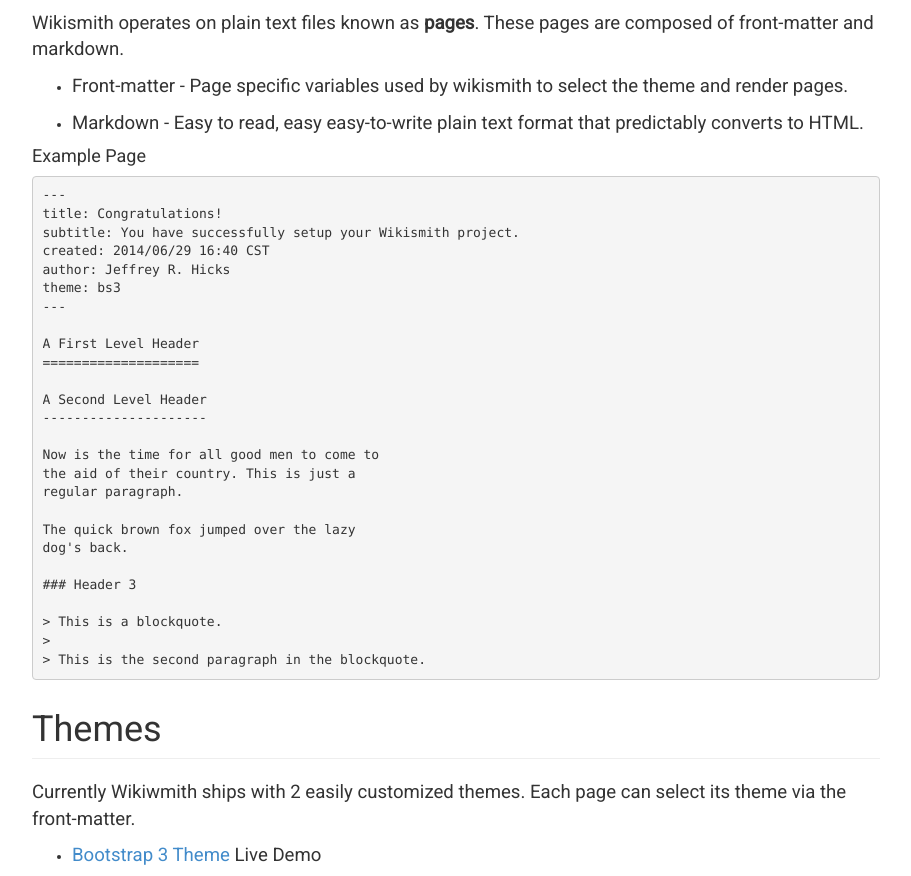
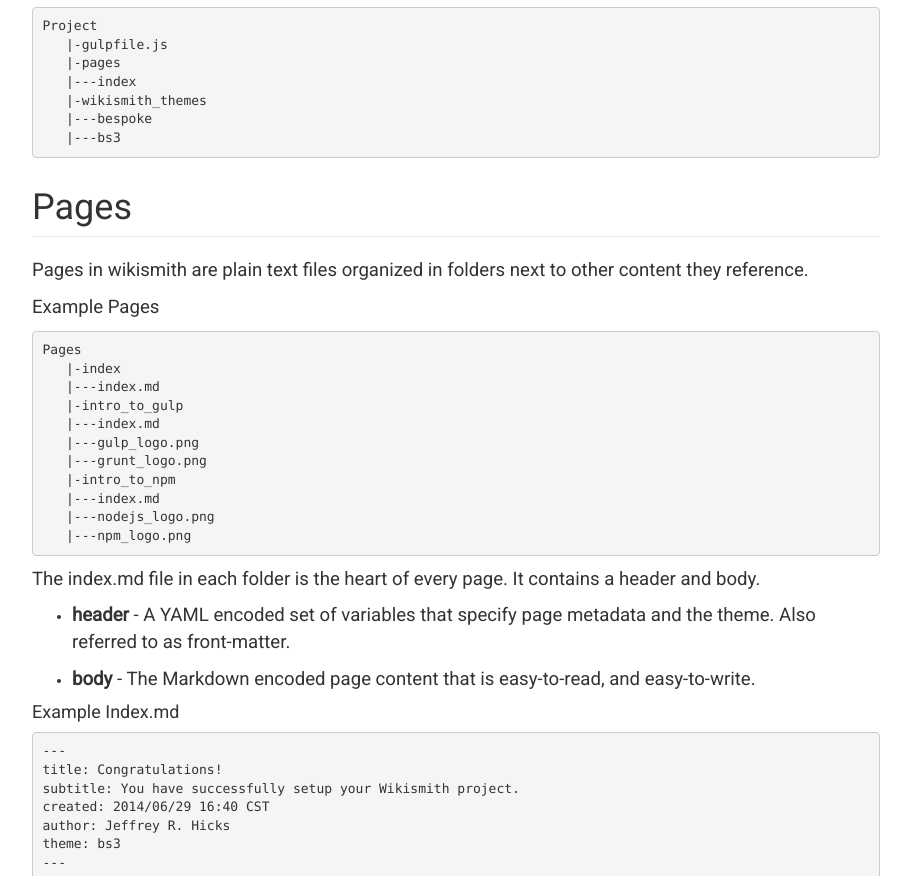
Before and after one commit to wikismith/wikismith.github.io, a plain HTML site: page index.html in a window 1280 px wide. Shown: the part 786-1662 px from the top of the page, without its empty margins (38-949 px from the left). Drawn offline with Linux system fonts and the light colour scheme; files that its build step writes are made by us from their sources; a script that the page names is missing.

Commit message:
word tweaks

```diff
--- a/index.html
+++ b/index.html
@@ -98,20 +98,45 @@
 
 <div class="row">
 <div class="col-md-9" role="main">
-<!-- h1 --><h1 class="page-header">Transform Plain Text Into Beautiful Wiki Pages, Blog Posts, and Presentations. </h1>
+<!-- h1 --><h1 class="page-header">Build Wiki Pages, Blog Posts, and Presentations. </h1>
 
 <!-- h2 --><h2 id="md-getting-started">Getting Started</h2><p>After you install npm, yo, and gulp.</p>
 <pre><code>npm <span class="hljs-operator"><span class="hljs-keyword">install</span> generator-wikismith</span>
 </code></pre><pre><code><span class="hljs-title">yo</span> wikismith
 </code></pre><pre><code>gulp
-</code></pre><!-- h1 --><h1 class="page-header" id="md-plain-text">Plain Text</h1><p>Wikismith operates on plain text files known as <strong>pages</strong>.  These pages are composed of front-matter and markdown.</p>
+</code></pre><!-- h1 --><h1 class="page-header" id="md-project-structure">Project Structure</h1><p>Wikismith projects are composed of pages, themes, and a gulpfile.</p>
+<pre><code>Project
+   |-gulpfile.js
+   |-pages
+   |---index
+   |-wikismith_themes
+   |---bespoke
+   |---bs3
+</code></pre>
+
+<!-- h1 --><h1 class="page-header" id="md-pages">Pages</h1><p>Pages in wikismith are plain text files organized in folders next to other content they reference.</p>
+<p>Example Pages</p>
+<pre><code>Pages
+   |-index
+   |---index.md
+   |-intro_to_gulp
+   |---index.md
+   |---gulp_logo.png
+   |---grunt_logo.png
+   |-intro_to_npm
+   |---index.md
+   |---nodejs_logo.png
+   |---npm_logo.png
+</code></pre>
+
+<p>The index.md file in each folder is the heart of every page.  It contains a header and body.</p>
 <ul>
-<li><p>Front-matter - Page specific variables used by wikismith to select the theme and render pages.</p>
+<li><p><strong>header</strong> - A YAML encoded set of variables that specify page metadata and the theme.  Also referred to as front-matter.</p>
 </li>
-<li><p>Markdown - Easy to read, easy easy-to-write plain text format that predictably converts to HTML.</p>
+<li><p><strong>body</strong> - The Markdown encoded page content that is easy-to-read, and easy-to-write.</p>
 </li>
 </ul>
-<!-- h4 --><h4 id="md-example-page">Example Page</h4><pre><code class="lang-yaml"><span class="hljs-bullet">---
+<!-- h4 --><h4 id="md-example-index-md">Example Index.md</h4><pre><code class="lang-yaml"><span class="hljs-bullet">---
 </span>title: Congratulations!
 subtitle: You have successfully setup your Wikismith project.
 created: 2014/06/29 16:40 CST
@@ -138,16 +163,17 @@ dog's back.
 &gt;
 &gt; This is the second paragraph in the blockquote.
 </code></pre>
-<!-- h1 --><h1 class="page-header" id="md-themes">Themes</h1><p>Currently Wikiwmith ships with 2 easily customized themes.  Each page can select
-its theme via the front-matter.</p>
+<!-- h1 --><h1 class="page-header" id="md-themes">Themes</h1><p>Currently Wikiwmith ships with 2 easily customized themes.</p>
 <ul>
 <li><p><a href='/bootstrap_3_theme/index.html'>Bootstrap 3 Theme</a> Live Demo</p>
 </li>
 <li><p><a href='/bespoke_presentations/index.html'>Bespoke Presentations</a> Live Demo</p>
 </li>
 </ul>
-<p>Wikismith themes are completely front-end and back-end agnostic.  They are free to use
-any templating language and you can utilize and any node package.  <a href='/learn_more_about_themes/index.html'>Learn More About Themes</a></p>
+<p>Wikismith themes contain an index.js that transforms pages.  Themes
+manage their own front-end and build dependencies using standard node practices
+of bower.json and package.json.  They are autonomous apps and theme developers
+are virtually unlimited in choice of packages and build steps:  <a href='/learn_more_about_themes/index.html'>Learn More About Themes</a></p>
 <!-- h1 --><h1 class="page-header" id="md-wiki">Wiki</h1><p>Wikismith provides wiki functionality through <strong>wiki links</strong>.  Wiki links are markdown fragments surrounded by double brackets and trigger wikismith to auto-generate new pages and render links.</p>
 <p>Examples:</p>
 <pre>
@@ -257,7 +283,21 @@ DIY PRESENTATION micro-framework
 
 
 
-            <li><a href="#md-plain-text">Plain Text</a></li>
+            <li><a href="#md-project-structure">Project Structure</a></li>
+
+
+
+
+
+
+
+            <li><a href="#md-pages">Pages</a></li>
+
+
+
+
+
+
 
 
 
```
